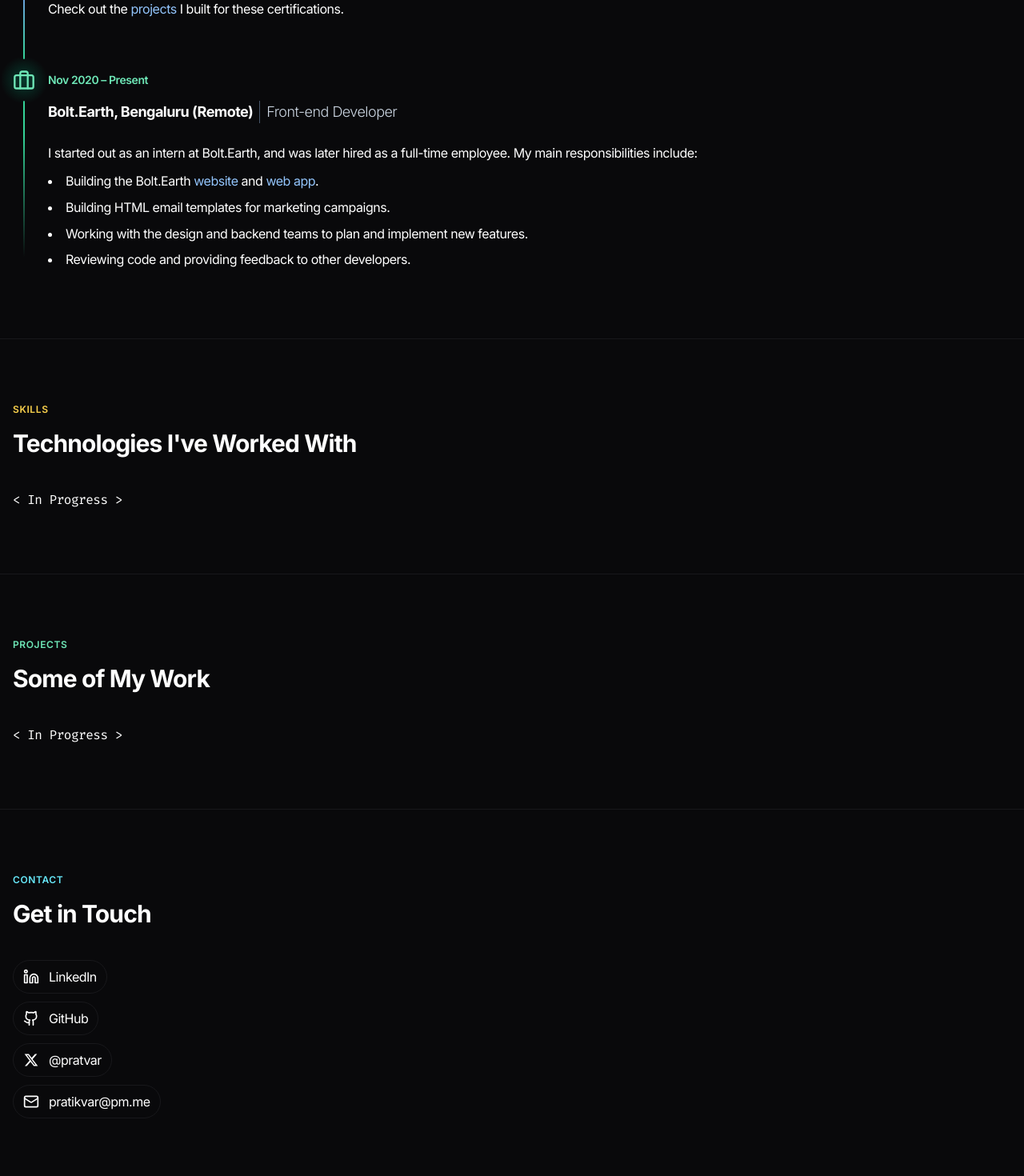
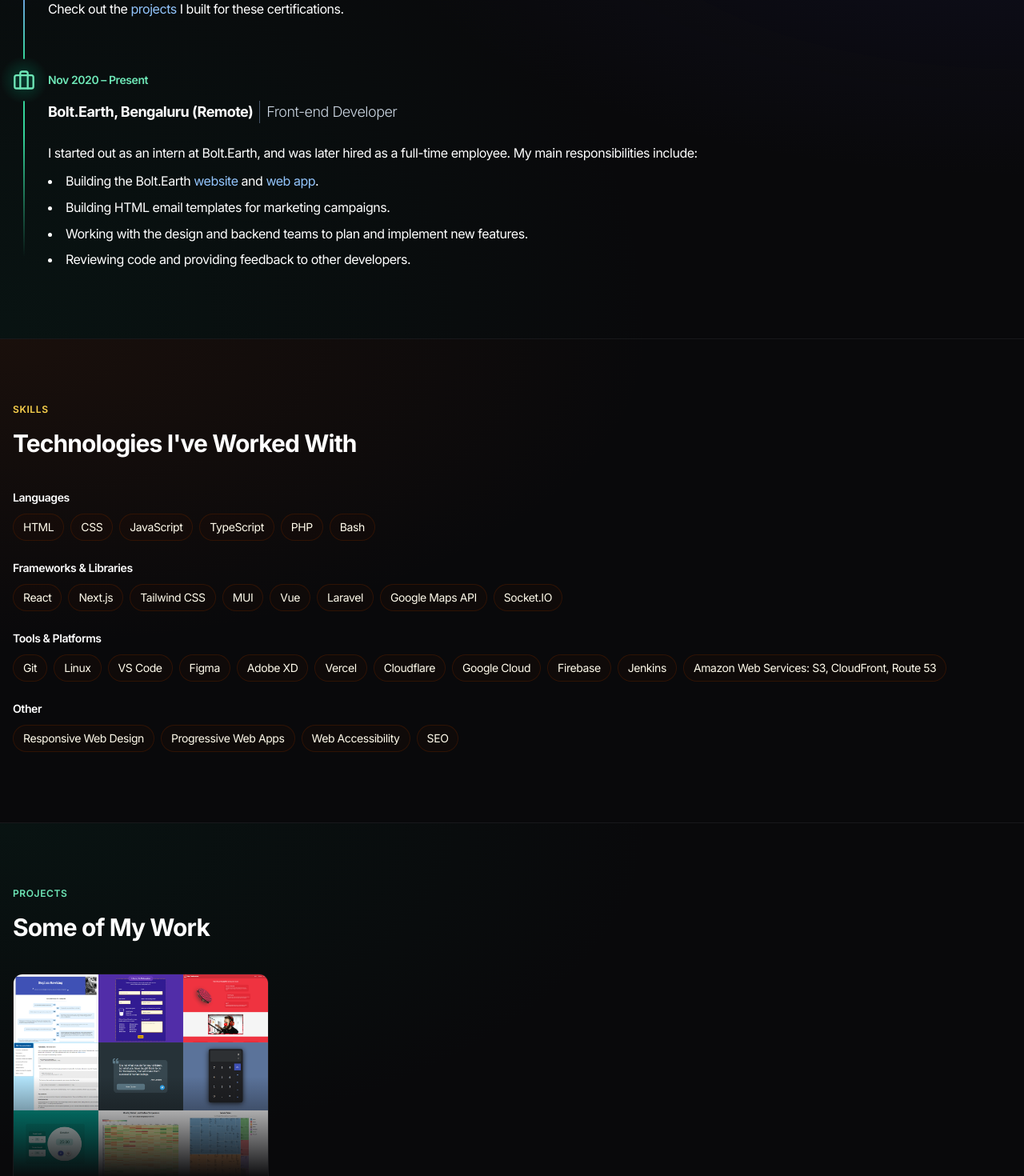
Before and after one commit to pratv1/pratv1.github.io, a Next.js app: page / in a window 1280 px wide. Shown: the part 1330-2800 px from the top of the page at 80% size. Built offline with nearby package versions, Linux system fonts and the light colour scheme.

Commit message:
Homepage: Complete all sections; Update styling

```diff
--- a/app/page.jsx
+++ b/app/page.jsx
@@ -13,6 +13,7 @@ import {
   Linkedin,
   Mail,
 } from "lucide-react";
+import Image from "next/image";
 
 const Home = () => {
   return (
@@ -95,7 +96,7 @@ const Home = () => {
           </div>
         </div>
         <button
-          className="absolute bottom-0 left-1/2 z-20 flex -translate-x-1/2 translate-y-1/2 cursor-pointer items-center rounded-full border-2 border-white bg-white px-4 py-2 text-sm font-semibold text-black shadow-xl transition-all hover:bg-zinc-950 hover:text-white"
+          className="absolute bottom-0 left-1/2 z-20 flex -translate-x-1/2 translate-y-1/2 cursor-pointer items-center rounded-full border-2 border-white bg-white px-3 py-1.5 text-sm font-semibold text-black shadow-xl transition-all hover:bg-zinc-950 hover:text-white lg:px-4 lg:py-2"
           href="/#about"
           onClick={() => {
             window.scrollTo({
@@ -109,8 +110,18 @@ const Home = () => {
         </button>
       </section>
 
-      <section id="about" className="border-t border-zinc-900 pt-4">
-        <div className="container py-20">
+      <section
+        id="about"
+        className="border-t border-zinc-900 pt-4"
+        style={{
+          background: [
+            "radial-gradient(at top left, rgba(30, 58, 138, 0.15), transparent 45%)",
+            "radial-gradient(at center right, rgba(49, 46, 129, 0.15), transparent 45%)",
+            "radial-gradient(at bottom left, rgba(6, 78, 59, 0.15), transparent 45%)",
+          ].join(", "),
+        }}
+      >
+        <div className="container py-14 lg:py-20">
           <div className="mb-4 text-xs font-semibold uppercase tracking-wider text-blue-300">
             About Me
           </div>
@@ -191,7 +202,7 @@ const Home = () => {
                     ].map((el, i) => (
                       <a
                         key={i}
-                        className="mb-2 mr-2 flex items-center space-x-2 rounded-full border border-zinc-900 px-3 py-1.5 text-sm text-slate-200 transition-all hover:border-zinc-800 hover:bg-zinc-900 hover:text-white active:bg-zinc-800"
+                        className="mb-2 mr-2 flex items-center space-x-2 rounded-full border border-indigo-950 px-3 py-1.5 text-sm text-indigo-50 transition-all hover:border-indigo-900 hover:bg-indigo-950 hover:text-white active:bg-indigo-900"
                         href={el.link}
                         target="_blank"
                         rel="noopener noreferrer"
@@ -312,43 +323,145 @@ const Home = () => {
         </div>
       </section>
 
-      <section className="border-t border-zinc-900">
-        <div className="container py-20">
+      <section
+        className="border-t border-zinc-900"
+        style={{
+          background: [
+            "radial-gradient(at top left, rgba(120, 53, 15, 0.15), transparent 45%)",
+          ].join(", "),
+        }}
+      >
+        <div className="container py-14 lg:py-20">
           <div className="mb-4 text-xs font-semibold uppercase tracking-wider text-amber-300">
             Skills
           </div>
           <h3 className="mb-6 text-2xl font-bold sm:text-3xl lg:mb-10">
             Technologies I've Worked With
           </h3>
-          <div>
-            <span className="font-mono">{"< In Progress >"}</span>
-          </div>
+          {[
+            {
+              category: "Languages",
+              items: ["HTML", "CSS", "JavaScript", "TypeScript", "PHP", "Bash"],
+            },
+            {
+              category: "Frameworks & Libraries",
+              items: [
+                "React",
+                "Next.js",
+                "Tailwind CSS",
+                "MUI",
+                "Vue",
+                "Laravel",
+                "Google Maps API",
+                "Socket.IO",
+              ],
+            },
+            {
+              category: "Tools & Platforms",
+              items: [
+                "Git",
+                "Linux",
+                "VS Code",
+                "Figma",
+                "Adobe XD",
+                "Vercel",
+                "Cloudflare",
+                "Google Cloud",
+                "Firebase",
+                "Jenkins",
+                "Amazon Web Services: S3, CloudFront, Route 53",
+              ],
+            },
+            {
+              category: "Other",
+              items: [
+                "Responsive Web Design",
+                "Progressive Web Apps",
+                "Web Accessibility",
+                "SEO",
+              ],
+            },
+          ].map((el, i) => (
+            <div key={i} className="mt-4 first:mt-0">
+              <div className="text-sm font-semibold">{el.category}</div>
+              <div className="mt-2.5 flex flex-wrap items-center">
+                {el.items.map((item, i) => (
+                  <div
+                    key={i}
+                    className="mb-2 mr-2 cursor-default rounded-full border border-amber-950/60 bg-amber-950/10 px-3 py-1.5 text-sm text-amber-50 transition-all hover:border-amber-800 hover:bg-amber-950 hover:text-white"
+                  >
+                    <span>{item}</span>
+                  </div>
+                ))}
+              </div>
+            </div>
+          ))}
         </div>
       </section>
 
-      <section id="projects" className="border-t border-zinc-900">
-        <div className="container py-20">
+      <section
+        id="projects"
+        className="border-t border-zinc-900"
+        style={{
+          background: [
+            "radial-gradient(at top left, rgba(6, 78, 59, 0.15), transparent 45%)",
+          ].join(", "),
+        }}
+      >
+        <div className="container py-14 lg:py-20">
           <div className="mb-4 text-xs font-semibold uppercase tracking-wider text-emerald-300">
             Projects
           </div>
           <h3 className="mb-6 text-2xl font-bold sm:text-3xl lg:mb-10">
             Some of My Work
           </h3>
-          <div>
-            <span className="font-mono">{"< In Progress >"}</span>
+          <div className="flex items-stretch">
+            <div className="group w-full max-w-xs overflow-hidden rounded-xl border border-zinc-900">
+              <div className="relative overflow-hidden">
+                <img
+                  src="/images/pages/home/fcc-projects-thumbnail.png"
+                  alt="freeCodeCamp Projects"
+                  className="relative w-full transition-all duration-300 group-hover:scale-105"
+                />
+                <div className="pointer-events-none absolute bottom-0 h-full w-full bg-gradient-to-t from-zinc-950 to-transparent to-50%" />
+              </div>
+              <div className="p-4 pb-6">
+                <a
+                  className="flex w-fit items-center space-x-2 font-semibold hover:underline lg:text-lg"
+                  href="https://pratv1.github.io/fCC-projects"
+                  target="_blank"
+                  rel="noopener noreferrer"
+                >
+                  <span>freeCodeCamp Projects</span>
+                  <ExternalLink className="h-3 w-3 lg:h-4 lg:w-4" />
+                </a>
+                <div className="mt-3 text-sm !leading-relaxed">
+                  A collection of projects I built for the freeCodeCamp
+                  certifications.
+                </div>
+              </div>
+            </div>
           </div>
         </div>
       </section>
 
-      <section id="contact" className="border-t border-zinc-900">
-        <div className="container py-20">
+      <section
+        id="contact"
+        className="border-t border-zinc-900"
+        style={{
+          background: [
+            "radial-gradient(at top left, rgba(22, 78, 99, 0.15), transparent 45%)",
+          ].join(", "),
+        }}
+      >
+        <div className="container py-14 lg:py-20">
           <div className="mb-4 text-xs font-semibold uppercase tracking-wider text-cyan-300">
             Contact
           </div>
           <h3 className="mb-6 text-2xl font-bold sm:text-3xl lg:mb-10">
             Get in Touch
           </h3>
-          <div className="flex flex-col space-y-2.5">
+          <div className="flex">
             {[
               {
                 icon: <Linkedin size={20} />,
@@ -373,7 +486,7 @@ const Home = () => {
             ].map((el, i) => (
               <a
                 key={i}
-                className="flex w-fit items-center space-x-3 rounded-full border border-zinc-900 px-3 py-2 transition-all hover:border-zinc-800 hover:bg-zinc-900 active:bg-zinc-800"
+                className="mb-2 mr-2 flex w-fit items-center space-x-2.5 rounded-full border border-zinc-900 px-3 py-2 transition-all hover:border-zinc-800 hover:bg-zinc-900 active:bg-zinc-800"
                 href={el.link}
                 target="_blank"
                 rel="noopener noreferrer"
```
Also changed, not shown: public/images/pages/home/fcc-projects-thumbnail-large.png (added), public/images/pages/home/fcc-projects-thumbnail.png (added).
